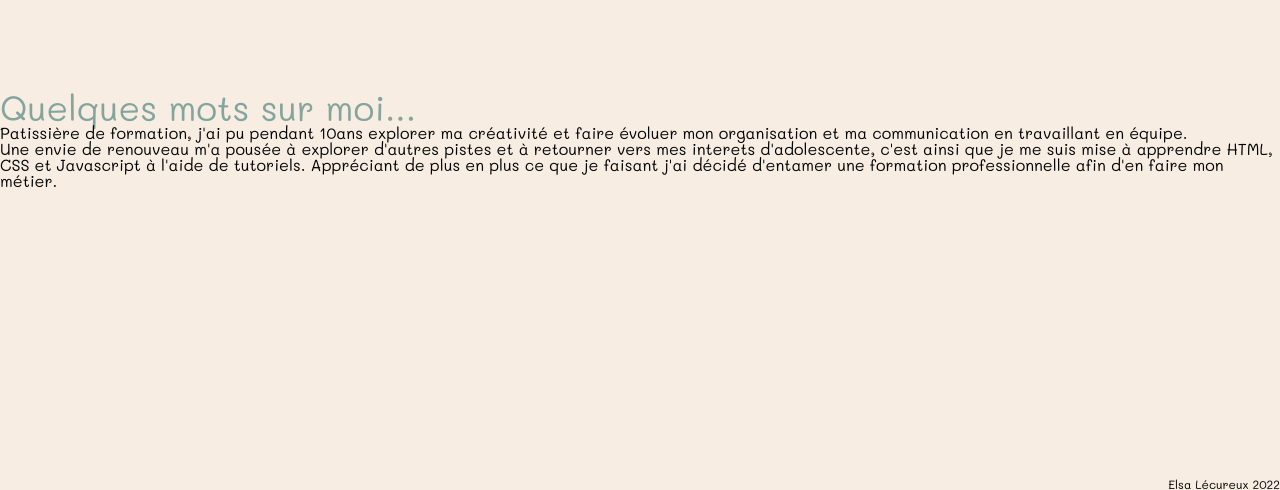
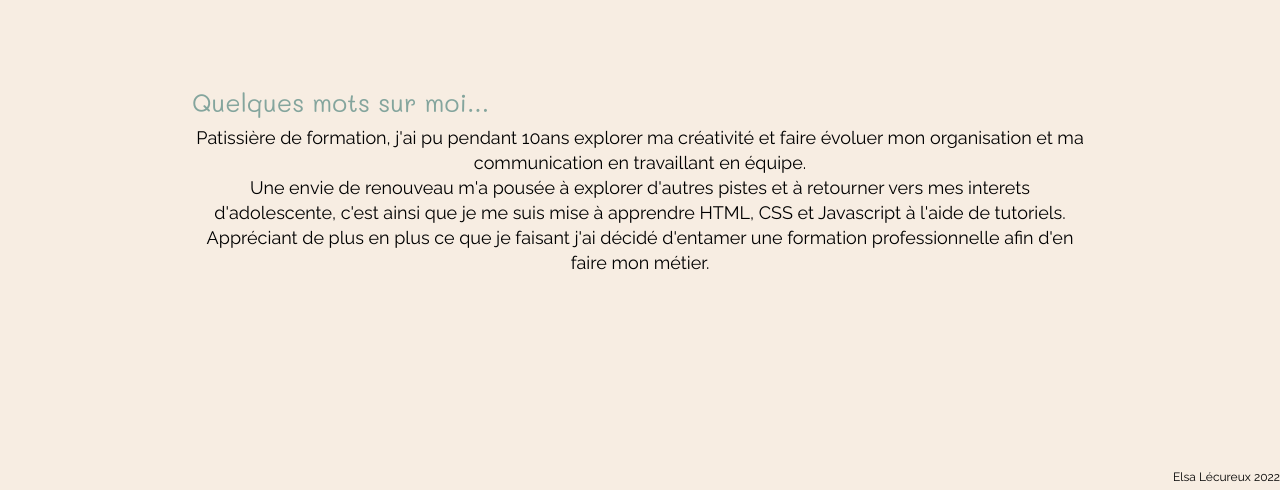
Before and after one commit to ElsaLecureux/ElsaLecureux.github.io, a plain HTML site: page index.html in a window 1280 px wide. Shown: the part 310-800 px from the top of the page. Drawn offline with Linux system fonts and the light colour scheme.

Commit message:
ise en page paragraphes

```diff
--- a/CSS/style.css
+++ b/CSS/style.css
@@ -33,12 +33,11 @@ h1 {
     color: var(--greenColor);
 }
 
-h2 {
+.title_work {
     color: var(--greenColor);
     font-size: 3.5rem;
 }
 
-/* Main */
 .container_profiles {
   display: flex;
    flex-direction: row;
@@ -50,6 +49,7 @@ h2 {
     border-radius: 64% 36% 47% 53% / 45% 44% 56% 55%;
     border: solid 8px #F28482;
 }
+
 /*border-radius: 56% 44% 83% 17% / 44% 23% 77% 56%  ;*/
 .photo-profil {
     width: 100%;
@@ -64,9 +64,26 @@ h2 {
     flex-direction: column;
     margin: 2rem;
 }
+/* Main */
 
+main {
+    display: flex;
+    align-items: center;
+}
+.container_presentation {
+    width: 70vw;
+}
+.title_presentation {
+    color: var(--greenColor);
+    font-size: 2.5rem;
+    margin-bottom: 1rem;
+}
 p {
     color: black;
+    font-size: 1.8rem;
+    font-family: Raleway;
+    line-height: 2.5rem;
+    text-align: center;
 }
 
 /* Footer */
@@ -96,7 +113,7 @@ p {
     position: absolute;
 }
 .green {
-    background-color: #84A59D;
+    background-color: var(--greenColor);
 }
 .pink {
     background-color: #F28482;
--- a/index.html
+++ b/index.html
@@ -7,7 +7,10 @@
     <link rel="preconnect" href="https://fonts.googleapis.com">
 <link rel="preconnect" href="https://fonts.gstatic.com" crossorigin>
 <link href="https://fonts.googleapis.com/css2?family=Indie+Flower&family=Mali:ital,wght@0,200;0,300;0,400;0,500;0,600;0,700;1,200;1,300;1,400;1,500;1,600;1,700&display=swap" rel="stylesheet">
-  <link rel="stylesheet" href="./CSS/reset.css">
+<link rel="preconnect" href="https://fonts.googleapis.com">
+<link rel="preconnect" href="https://fonts.gstatic.com" crossorigin>
+<link href="https://fonts.googleapis.com/css2?family=Raleway:ital,wght@0,400;0,600;0,700;0,800;1,400&display=swap" rel="stylesheet">
+<link rel="stylesheet" href="./CSS/reset.css">
   <link rel="stylesheet" href="./CSS/style.css">
 
 <title>Résumé Elsa Lécureux</title>
@@ -16,7 +19,7 @@
     <header>
       <div class="container_name_and_work">
         <h1>Elsa Lécureux</h1>
-        <h2>Dévéloppeuse Web en formation</h2>
+        <h2 class="title_work">Dévéloppeuse Web en formation</h2>
       </div>
       <div class="container_profiles">
         <div class="container_photo-profil">
@@ -31,7 +34,7 @@
       </header>
       <main>
         <div class="container_presentation">
-          <h2>Quelques mots sur moi...</h2>
+          <h2 class="title_presentation">Quelques mots sur moi...</h2>
           <p>Patissière de formation, j'ai pu pendant 10ans explorer ma créativité et faire évoluer mon organisation et ma communication en travaillant en équipe.</p>
           <p>Une envie de renouveau m'a pousée à explorer d'autres pistes et à retourner vers mes interets d'adolescente, c'est ainsi que je me suis mise à apprendre HTML, CSS et Javascript à l'aide de tutoriels. Appréciant de plus en plus ce que je faisant j'ai décidé d'entamer une formation professionnelle afin d'en faire mon métier.</p>
         </div>
```
